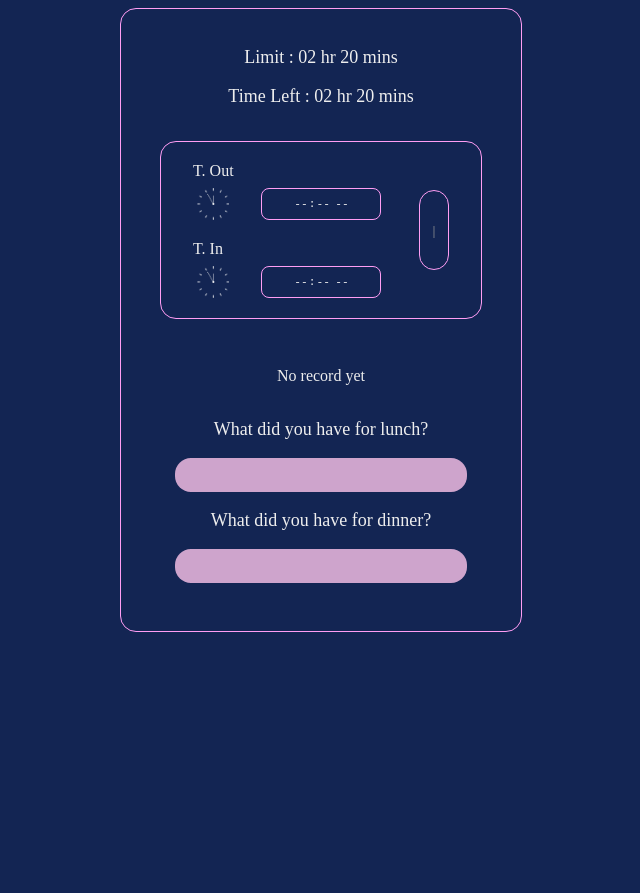
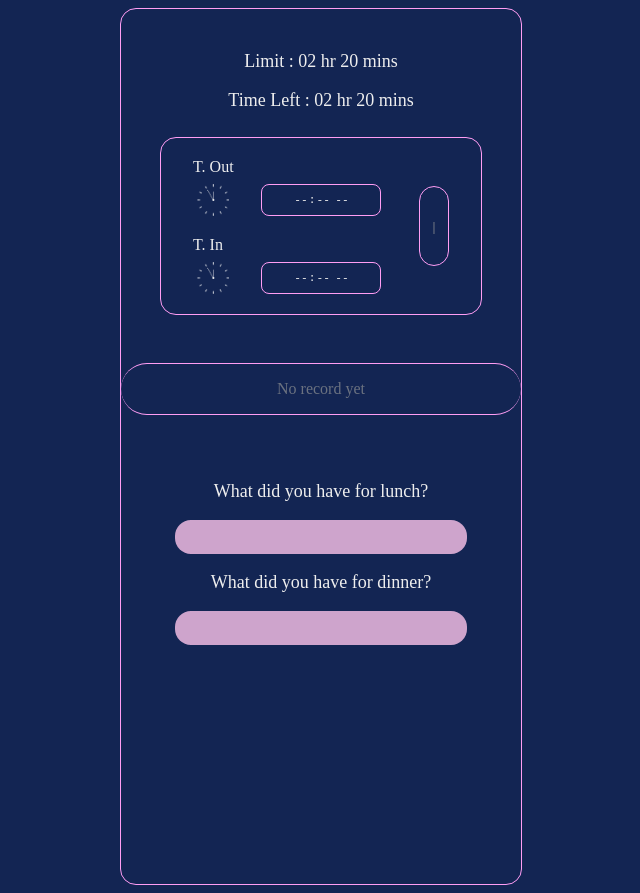
Before and after one commit to vickertan/Rest-Time, a React (Vite) app: page / in a window 1280 px wide. Shown: the whole page, without its empty margins (319-959 px from the left). Before the commit the page ends 800 px from the top, so only its background shows below. Built offline with nearby package versions, Linux system fonts and the light colour scheme.

Commit message:
Resize content box height
Adjust component's margin

Add style to time-history

```diff
--- a/src/main.css
+++ b/src/main.css
@@ -18,7 +18,7 @@ body {
     display: flex;
     flex-direction: column;
     max-width: 400px;
-    height: fit-content;
+    min-height: 875px;
     margin: auto;
     border: 1px solid var(--pink);
     border-radius: 1rem;
@@ -29,18 +29,16 @@ p {
 }
 
 .indicator {
-    margin-top: 1.25rem;
-    margin-bottom: 1rem;
+    margin: 1.5rem auto 0.5rem;
     font-size: 1.125rem;
     color: var(--light);
 }
 
 #form {
     font-size: 1.2rem;
-    margin: auto;
+    margin: 0 auto 2rem;
     display: flex;
     flex-direction: row;
-    margin-bottom: 2rem;
     height: fit-content;
     width: 18rem;
     border: 1px solid var(--pink);
@@ -118,8 +116,15 @@ p {
     color: var(--light);
 }
 
-.time-history p {
-    color: var(--light);
+.time-history {
+    margin: 1rem 0 3rem;
+    border-top: 1px solid var(--pink);
+    border-bottom: 1px solid var(--pink);
+    border-radius: 3rem;
+}
+
+.time-history .default {
+    color: var(--gray);
 }
 
 .note p {
```
